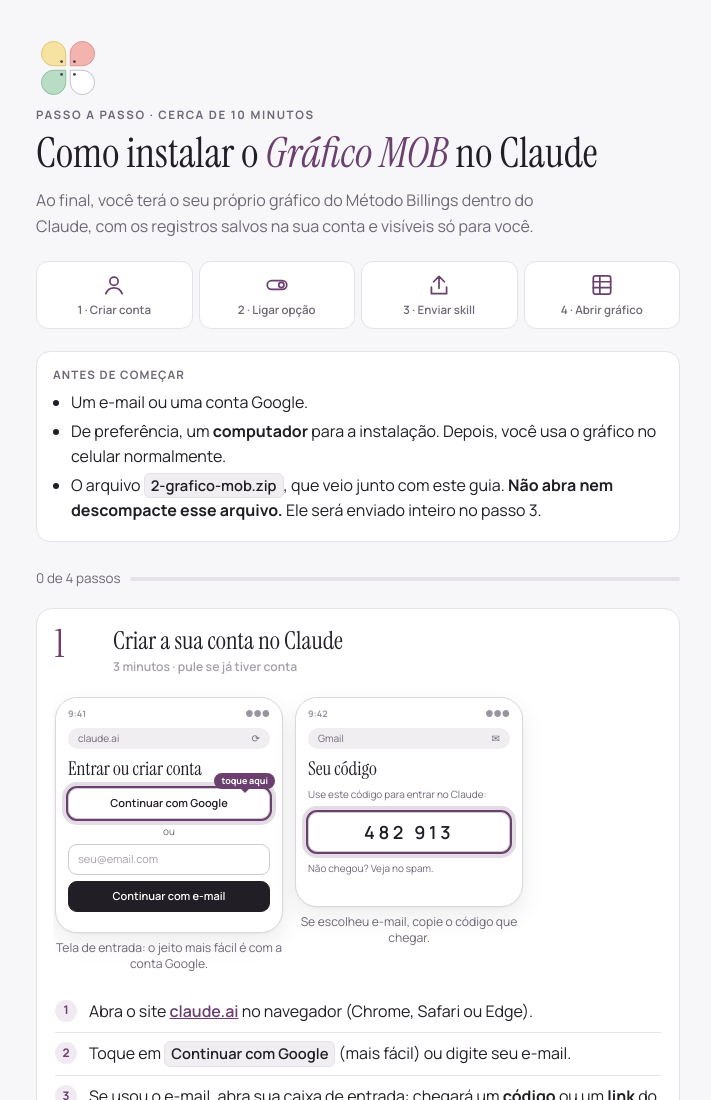
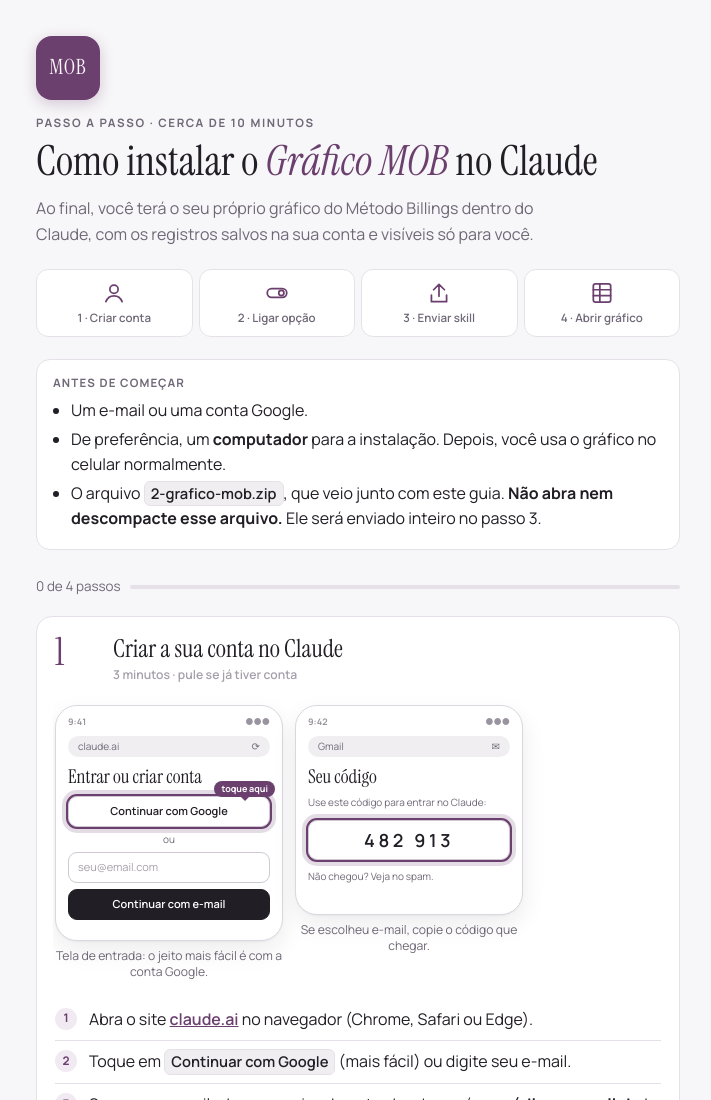
Before and after one commit to nandamota/mob, a plain HTML site: page guia/COMECE-AQUI.html in a window 1280 px wide. Shown: the top 1100 px of the page, without its empty margins (282-993 px from the left). Drawn offline with Linux system fonts and the light colour scheme.

Commit message:
Site e guia com o ícone MOB (pétalas retiradas)
Co-Authored-By: Claude Opus 5.5 <noreply@anthropic.com>
Claude-Session: https://claude.ai/code/session_01XJhsN4pHYkNPaE5cixs79T

```diff
--- a/guia/COMECE-AQUI.html
+++ b/guia/COMECE-AQUI.html
@@ -59,7 +59,7 @@ details[open] summary::after{content:"–"}
 details .bd{padding:0 16px 14px;font-size:.92rem}
 h3{font-family:var(--f-display);font-weight:400;font-size:1.6rem;margin:34px 0 12px}
 .foot{font-size:.8rem;color:var(--muted);text-align:center;margin-top:30px}
-.hero-logo .logo{width:64px;height:64px;display:block;margin:4px 0 6px}
+.mob-tile{width:64px;height:64px;border-radius:16px;background:#6B3F6E;color:#FBF7FB;font-family:var(--f-display);font-size:21px;letter-spacing:.04em;display:flex;align-items:center;justify-content:center;margin:4px 0 14px;box-shadow:0 4px 14px rgba(107,63,110,.25)}
 .stamps{display:flex;gap:5px;margin:4px 0 2px}
 .stamps span{width:22px;height:22px;border-radius:5px;border:1px solid rgba(0,0,0,.14);display:inline-flex;align-items:center;justify-content:center;font-weight:800;font-size:.8rem}
 :focus-visible{outline:2px solid var(--accent);outline-offset:2px}
@@ -115,23 +115,7 @@ h3{font-family:var(--f-display);font-weight:400;font-size:1.6rem;margin:34px 0 1
 </head>
 <body>
 <div class="wrap">
-  <div class="hero-logo"><svg xmlns="http://www.w3.org/2000/svg" viewBox="0 0 100 100" class="logo" aria-hidden="true">
-  <defs>
-    <path id="mobpetal" d="M46.5 46.5 L27.5 46.5 A19 19 0 1 1 46.5 27.5 L46.5 46.5 Z"/>
-  </defs>
-  <g stroke-width="1.2" stroke-linejoin="round">
-    <use href="#mobpetal" fill="#F6E3A1" stroke="#D9BD62"/>
-    <use href="#mobpetal" fill="#F3B4B0" stroke="#D98580" transform="translate(100 0) scale(-1 1)"/>
-    <use href="#mobpetal" fill="#B9DDC4" stroke="#7FB592" transform="translate(0 100) scale(1 -1)"/>
-    <use href="#mobpetal" fill="#FFFFFF" stroke="#B7ADC0" transform="translate(100 100) scale(-1 -1)"/>
-  </g>
-  <g fill="#4A3F52">
-    <circle cx="40" cy="40" r="2.2"/>
-    <circle cx="60" cy="40" r="2.2"/>
-    <circle cx="40" cy="60" r="2.2"/>
-    <circle cx="60" cy="60" r="2.2"/>
-  </g>
-</svg></div>
+  <div class="hero-logo"><span class="mob-tile" aria-hidden="true">MOB</span></div>
   <div class="eyebrow">Passo a passo · cerca de 10 minutos</div>
   <h1>Como instalar o <i>Gráfico MOB</i> no Claude</h1>
   <p class="lead">Ao final, você terá o seu próprio gráfico do Método Billings dentro do Claude, com os registros salvos na sua conta e visíveis só para você.</p>
```
Also changed, not shown: site/index.html (+2 -18 lines), brand/mob-180.png (added), brand/mob-512.png (added), brand/mob-64.png (added), site/apple-touch-icon.png, site/favicon.png, site/icon-512.png, site/logo.svg (deleted), site/og.png, 4 other files.
